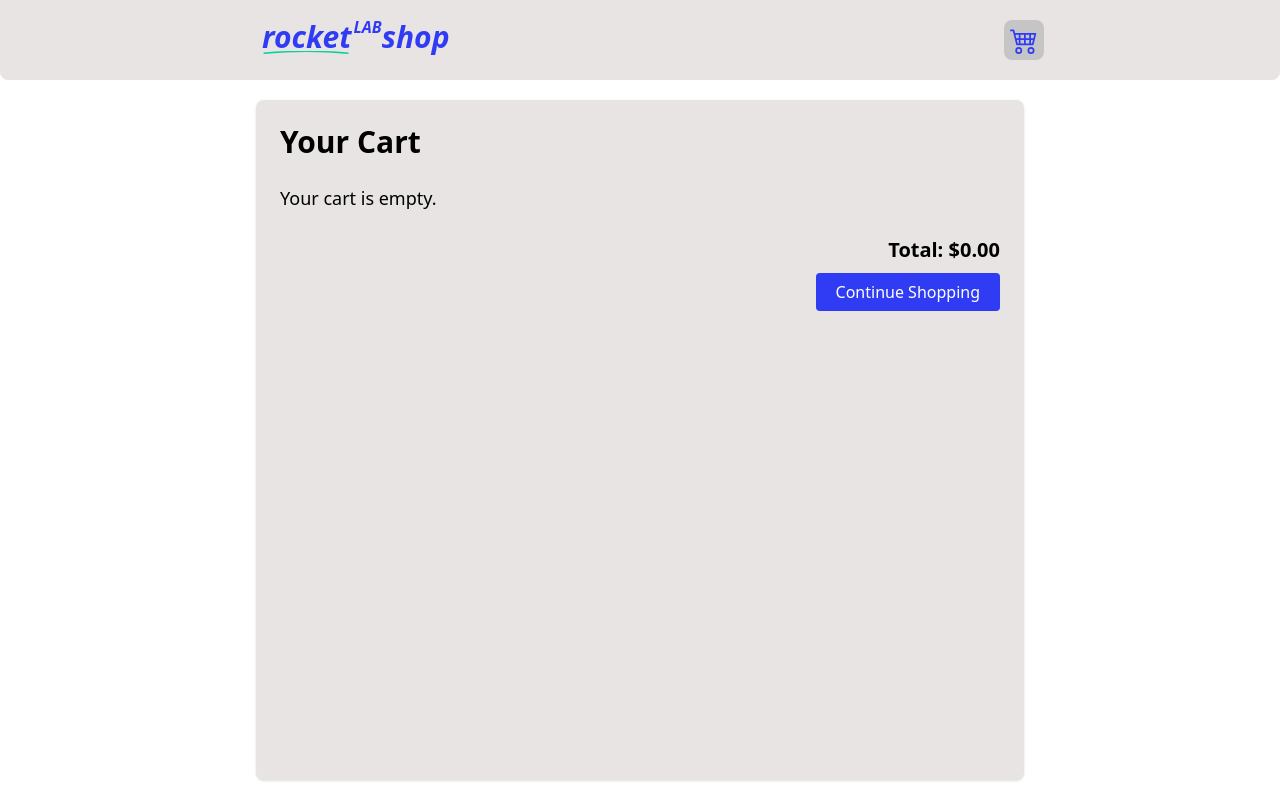
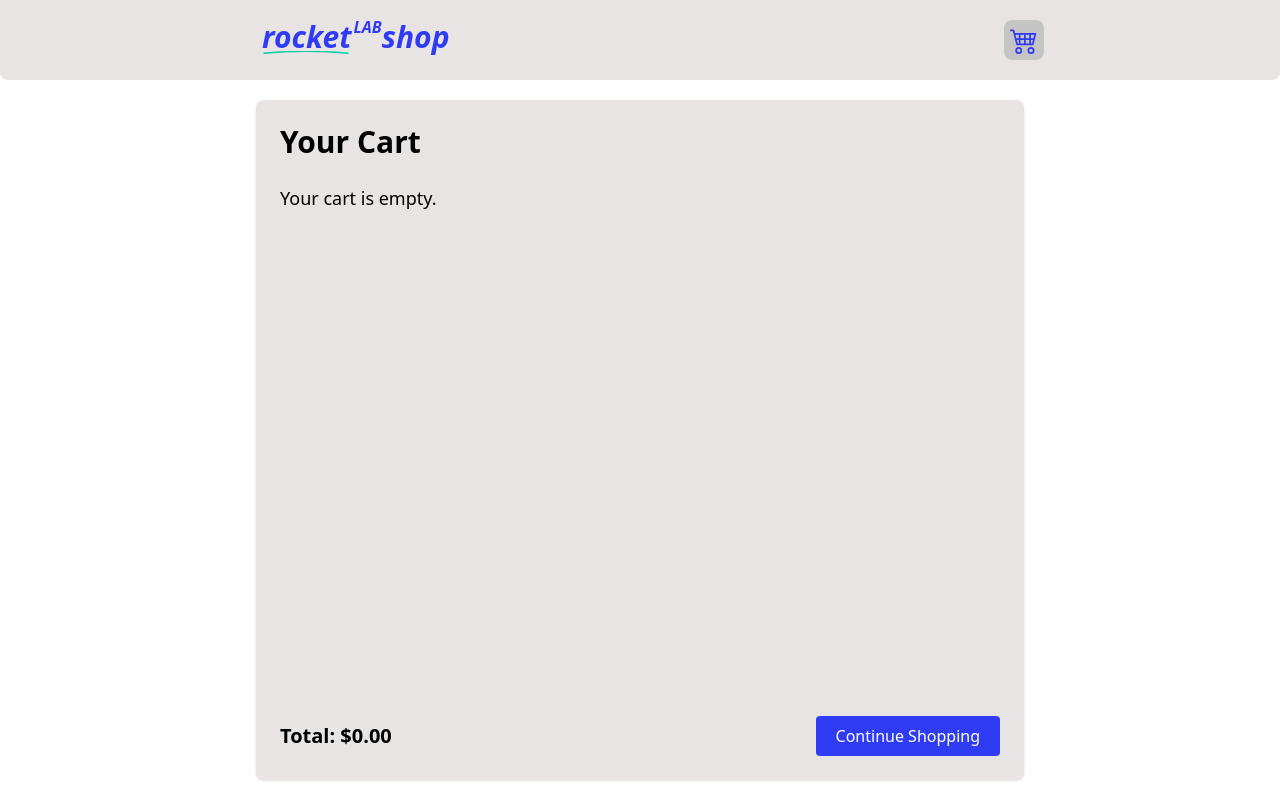
Before and after one commit to MateusNeeves/AtividadeFrontend-RocketlabDEV, a React (Vite) app: page /cart in a window 1280 px wide. Built offline with nearby package versions, Linux system fonts and the light colour scheme.

Commit message:
feat: update Cart and Home components for improved cart functionality and UI; add conditional rendering for cart actions

```diff
--- a/src/pages/Cart/Cart.tsx
+++ b/src/pages/Cart/Cart.tsx
@@ -35,13 +35,13 @@ export const Cart = () => {
   return (
     <>
       <Menu />
-      <div className="container max-w-3xl mx-auto p-6 bg-[#e8e4e4] rounded-lg shadow mt-[100px] h-[calc(100vh-120px)] overflow-y-auto fixed-top">
+      <div className="container max-w-3xl mx-auto p-6 bg-[#e8e4e4] rounded-lg shadow mt-[100px] h-[calc(100vh-120px)] overflow-y-auto fixed-top flex flex-col">
         <h1 className="text-3xl font-bold mb-6">Your Cart</h1>
         {cartItems.length === 0 ? (
           <p className="text-lg">Your cart is empty.</p>
         ) : (
           <>
-            <ul className="space-y-4">
+            <ul className="space-y-4 flex-1">
               {cartItems.map(({ id, quantity, product }) => (
                 <li
                   key={id}
@@ -58,17 +58,17 @@ export const Cart = () => {
                     <p className="text-gray-800 font-bold">${product.price}</p>
                     <div className="flex gap-2 mt-2 items-center">
                       <button
+                        onClick={() => removeFromCart(product.id)}
+                        className="px-3 py-1 bg-[#aaa8a8] hover:bg-[#888] text-white rounded"
+                      >
+                        -
+                      </button>
+                      <p className="text-sm">{quantity}</p>
+                      <button
                         onClick={() => addToCart(product.id)}
                         className="px-3 py-1 bg-[#303cf3] hover:bg-[#2329b6] text-white rounded"
                       >
                         +
-                      </button>
-                      <p className="text-sm">{quantity}</p>
-                      <button
-                        onClick={() => removeFromCart(product.id)}
-                        className="px-3 py-1 bg-[#aaa8a8] hover:bg-[#888] text-white rounded"
-                      >
-                        -
                       </button>
                     </div>
                   </div>
@@ -77,10 +77,11 @@ export const Cart = () => {
             </ul>
           </>
         )}
-        <div className="mt-6 text-right">
+        {/* Footer fixo no final da div */}
+        <div className="mt-auto pt-4">
+          <div className="flex flex-col md:flex-row justify-between items-center gap-4">
             <p className="text-xl font-bold">Total: ${totalPrice.toFixed(2)}</p>
-        </div>
-        <div className="mt-4 text-right">
+            <div className="flex gap-3">
               <Link
                 to="/"
                 className="px-5 py-2 bg-[#303cf3] text-white rounded hover:bg-[#2329b6] transition-colors h-[40px]"
@@ -90,11 +91,12 @@ export const Cart = () => {
               {cartItems.length > 0 && (
                 <a
                   onClick={handleCheckout}
-              className="ms-5 px-5 py-2 bg-[#303cf3] text-white rounded hover:bg-[#2329b6] transition-colors h-[40px] cursor-pointer"
+                  className="px-5 py-2 bg-[#303cf3] text-white rounded hover:bg-[#2329b6] transition-colors h-[40px] cursor-pointer"
                 >
                   Checkout
                 </a>
               )}
+            </div>
           </div>
         </div>
         {showModal && (
@@ -103,6 +105,7 @@ export const Cart = () => {
             onClose={handleModalClose}
           />
         )}
+      </div>
     </>
   );
 };
--- a/src/pages/Home/Home.tsx
+++ b/src/pages/Home/Home.tsx
@@ -234,19 +234,30 @@ export const Home = () => {
                   <p className="text-xs text-gray-500 text-center">{product.category}</p>
                 </a>
                 <div className="mt-2 flex gap-2 items-center">
+                  {cart[product.id] > 0 ? (
+                    <>
+                      <button
+                        onClick={() => removeFromCart(product.id)}
+                        className="px-2 py-1 bg-[#aaa8a8] text-white rounded hover:bg-[#888] transition-colors text-sm"
+                      >
+                        -
+                      </button>
+                      <p className="text-sm font-medium">{cart[product.id]}</p>
                       <button
                         onClick={() => addToCart(product.id)}
                         className="px-2 py-1 bg-[#303cf3] text-white rounded hover:bg-[#2329b6] transition-colors text-sm"
                       >
-                    Add
+                        +
                       </button>
-                    <p className="text-sm font-medium">{cart[product.id]}</p>
+                    </>
+                  ) : (
                     <button
-                    onClick={() => removeFromCart(product.id)}
-                    className="px-2 py-1 bg-[#aaa8a8] text-white rounded hover:bg-[#888] transition-colors text-sm"
+                      onClick={() => addToCart(product.id)}
+                      className="px-2 py-1 bg-[#303cf3] text-white rounded hover:bg-[#2329b6] transition-colors text-sm"
                     >
-                    Remove
+                      Add to Cart
                     </button>
+                  )}
                 </div>
               </div>
             ))}
```
Lines whose indentation alone changed are shown as unchanged.
